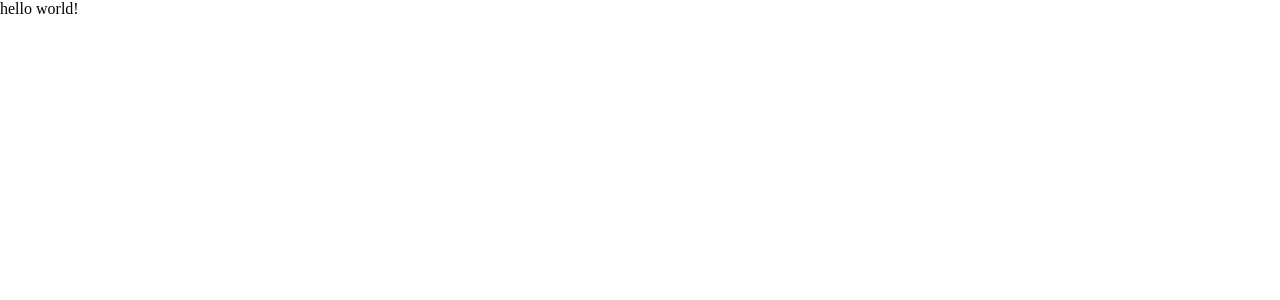
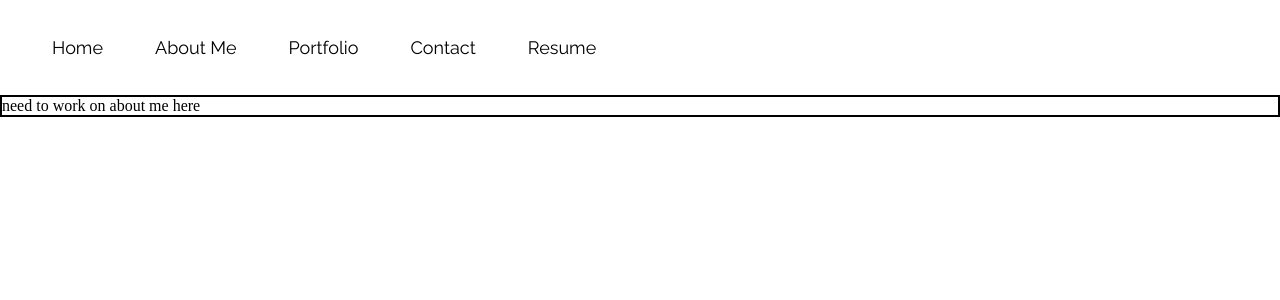
Before and after one commit to allen-bui/personal-website, a React (Create React App) app: page /about in a window 1280 px wide. Shown: the top 300 px of the page. Built offline with nearby package versions, Linux system fonts and the light colour scheme.

Commit message:
adds new routes for each navigation tab

```diff
--- a/src/App.jsx
+++ b/src/App.jsx
@@ -2,8 +2,11 @@ import React from 'react';
 import { Switch, Route } from 'react-router-dom';
 
 // components
-import Welcome from './components/welcome/welcome.jsx';
+import Home from './components/home/home.jsx';
 import About from './components/about/about.jsx';
+import Portfolio from './components/portfolio/portfolio.jsx';
+import Contact from './components/contact/contact.jsx';
+import Resume from './components/resume/resume.jsx';
 
 // styling
 import './App.css';
@@ -12,8 +15,11 @@ function App() {
   return (
     <div className='App'>
         <Switch>
-        <Route exact path='/' component={Welcome}/>
+        <Route exact path='/' component={Home}/>
         <Route exact path='/about' component={About}/>
+        <Route exact path='/portfolio' component={Portfolio}/>
+        <Route exact path='/contact' component={Contact}/>
+        <Route exact path='/resume' component={Resume}/>
       </Switch>
     </div>
   );
--- /dev/null
+++ b/src/components/about/about.css
@@ -0,0 +1,3 @@
+.about-me-summary {
+  border: 2px solid #000;
+}
--- a/src/components/about/about.jsx
+++ b/src/components/about/about.jsx
@@ -1,9 +1,12 @@
 import React from 'react';
+import Header from './../header/header.jsx';
+import './about.css';
 
 const About = () => {
   return (
     <div>
-      hello world!
+      <Header/>
+      <div className='about-me-summary'>need to work on about me here</div>
     </div>
   )
 }
--- /dev/null
+++ b/src/components/contact/contact.jsx
@@ -0,0 +1,14 @@
+import React from 'react';
+import Header from './../header/header.jsx';
+import './contact.css';
+
+const Contact = () => {
+  return (
+    <div>
+      <Header/>
+      <div>need to work on contact here</div>
+    </div>
+  )
+}
+
+export default Contact;
--- a/src/components/header/header.css
+++ b/src/components/header/header.css
@@ -2,8 +2,7 @@
   font-size: 18px;
   font-family: 'Raleway', sans-serif;
   font-weight: 500;
-  position: fixed;
-  margin: 10px 25px;
+  padding: 10px 25px;
 }
 
 .navigation-title {
--- a/src/components/welcome/welcome.jsx
+++ b/src/components/home/home.jsx
@@ -1,5 +1,5 @@
 import React from 'react';
-import './welcome.css';
+import './home.css';
 import Header from './../header/header.jsx';
 
 let TxtRotate = function(el, toRotate, period) {
--- /dev/null
+++ b/src/components/portfolio/portfolio.jsx
@@ -0,0 +1,14 @@
+import React from 'react';
+import Header from './../header/header.jsx';
+import './portfolio.css';
+
+const Portfolio = () => {
+  return (
+    <div>
+      <Header/>
+      <div>need to work on portfolio here</div>
+    </div>
+  )
+}
+
+export default Portfolio;
--- /dev/null
+++ b/src/components/resume/resume.jsx
@@ -0,0 +1,14 @@
+import React from 'react';
+import Header from './../header/header.jsx';
+import './resume.css';
+
+const Resume = () => {
+  return (
+    <div>
+      <Header/>
+      <div>need to work on resume here</div>
+    </div>
+  )
+}
+
+export default Resume;
```
Also changed, not shown: src/components/contact/contact.css (added), src/components/home/home.css (renamed from src/components/welcome/welcome.css), src/components/portfolio/portfolio.css (added), src/components/resume/resume.css (added).
